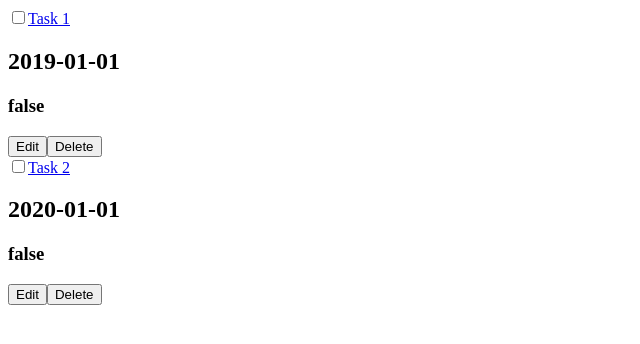
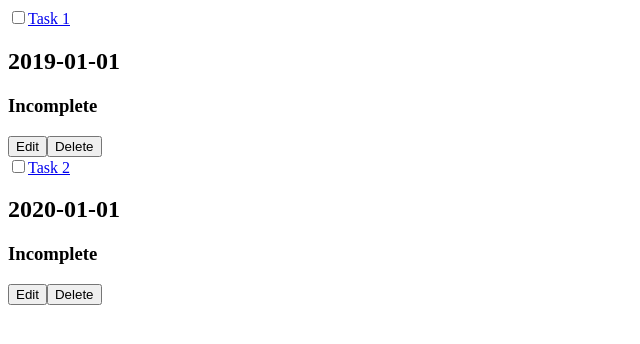
Before and after one commit to LoganBram/angular_learn, an Angular app in the folder helper/: page / in a window 1280 px wide. Shown: the top 344 px of the page, without its empty margins (0-640 px from the left). Built offline with nearby package versions, Linux system fonts and the light colour scheme.

Commit message:
added better switch statement for completeness

```diff
--- a/helper/src/app/details/details.component.html
+++ b/helper/src/app/details/details.component.html
@@ -3,6 +3,5 @@
 <div *ngIf="item">
   <h1>{{ item.name }}</h1>
   <h2>{{ item.date }}</h2>
-  <h3 *ngIf="item.done">Completed</h3>
-  <h3 *ngIf="!item.done">Incomplete</h3>
+  <h3>{{ item.done ? "complete" : "incomplete" }}</h3>
 </div>
--- a/helper/src/app/taskitem/taskitem.component.html
+++ b/helper/src/app/taskitem/taskitem.component.html
@@ -10,7 +10,7 @@
   }}</a></label
 >
 <h2>{{ item.date }}</h2>
-<h3>{{ item.done }}</h3>
+<h3>{{ item.done ? "Complete" : "Incomplete" }}</h3>
 <div *ngIf="!editable">
   <button (click)="onEditable()">Edit</button>
   <button (click)="delete.emit()">Delete</button>
```
